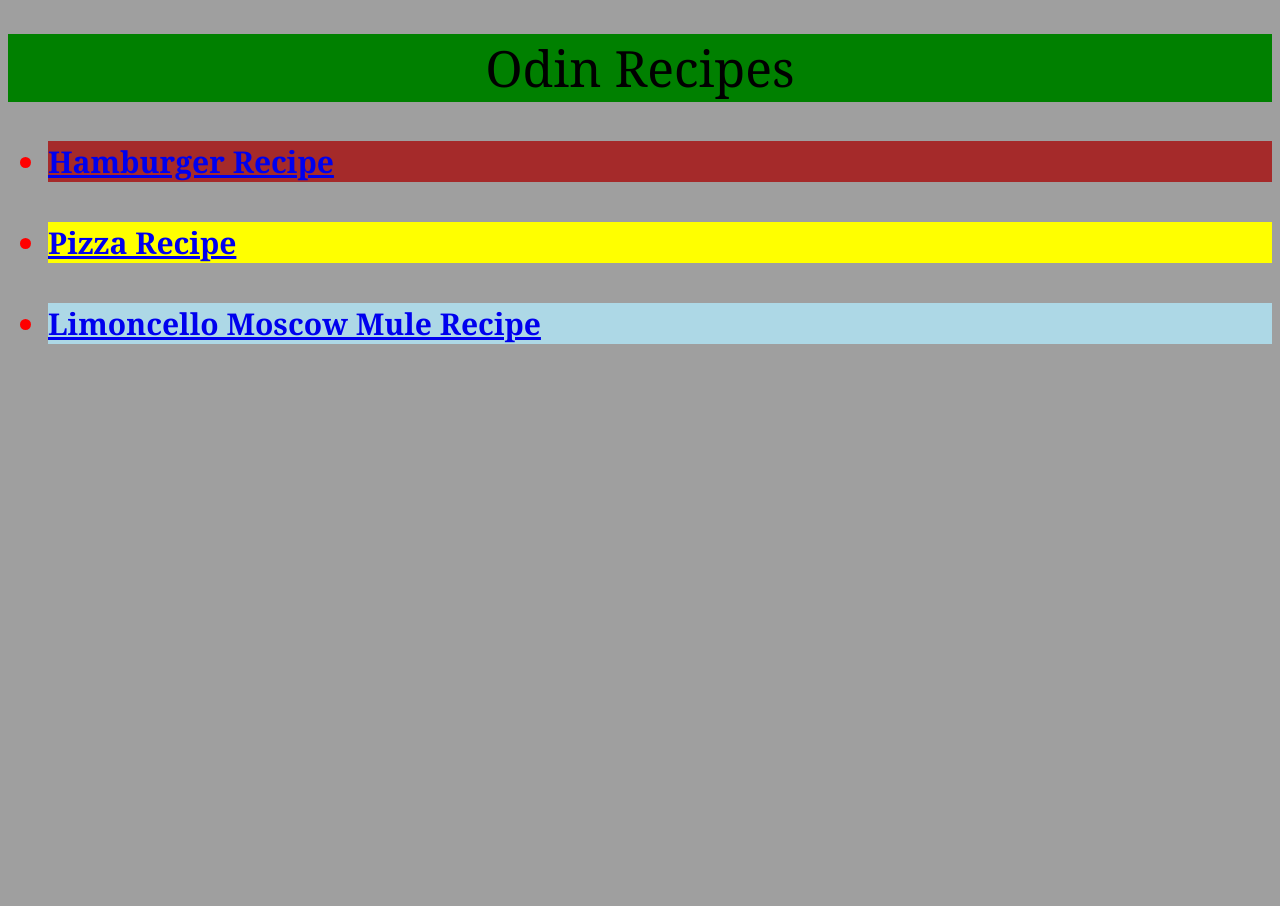
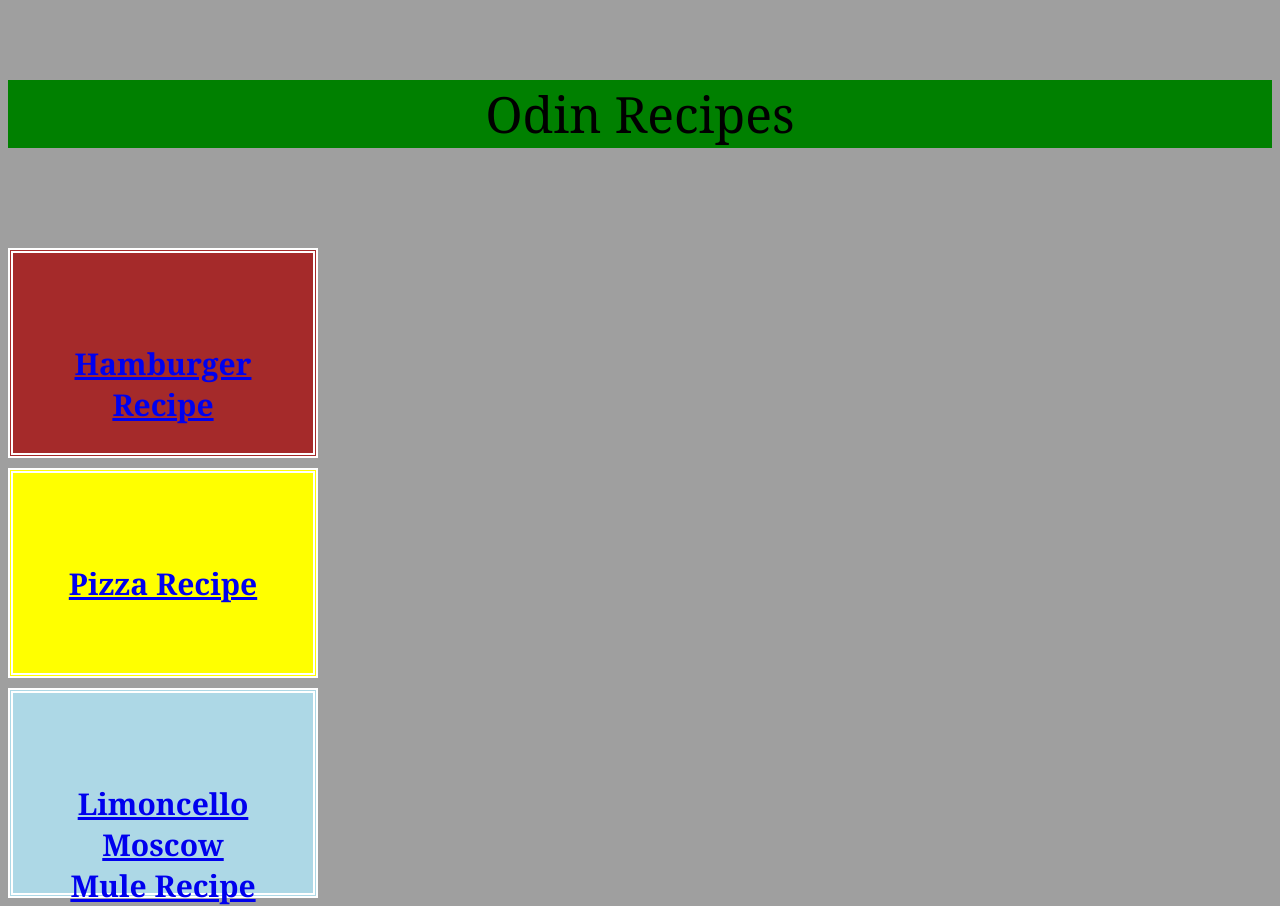
Before and after one commit to thi-gs/odin-recipes, a plain HTML site: page index.html in a window 1280 px wide. Before the commit the page ends 800 px from the top, so only its background shows below. Drawn offline with Linux system fonts and the light colour scheme.

Commit message:
Add CSS to 'index.html'
Applied tools learned on 'the box model' classes.

```diff
--- a/index.html
+++ b/index.html
@@ -8,11 +8,11 @@
 
     <body>
         <h1>Odin Recipes</h1>
-            <div><ul>
-                <div class="hamburg"><li><h4><a href="recipes/hamburger.html">Hamburger Recipe</a></h4></li></div>
-                <div class="pizza"><li><h4><a href="recipes/pizza.html">Pizza Recipe</a></h4></li></div>
-                <div class="drink"><li><h4><a href="recipes/moscow-mule.html">Limoncello Moscow Mule Recipe</a></h4></li></div>
-            </ul></div>
+
+                <div class="hamburg"><h4><a href="recipes/hamburger.html">Hamburger Recipe</a></h4></div>
+                <div class="pizza"><h4><a href="recipes/pizza.html">Pizza Recipe</a></h4></div>
+                <div class="drink"><h4><a href="recipes/moscow-mule.html">Limoncello Moscow Mule Recipe</a></h4></div>
+
 
     </body>
 </html>
--- a/style.css
+++ b/style.css
@@ -8,21 +8,42 @@ h1 {
     text-align: center;
     background-color: green;
     font-weight: 400;
+    margin-top: 80px;
+    margin-bottom: 100px;;
 }
 
 div {
     font-size: 30px;
-    color: red;
 }
 
 .hamburg {
     background-color: brown;
+    border: 5px double white;
+    display: block;
+    text-align: center;
+    margin-bottom: 10px;
+    padding: 50px;
+    height: 100px;
+    width: 200px;
 }
 
 .pizza {
     background-color: yellow;
+    border: 5px double white;
+    display: block;
+    text-align: center;
+    margin-bottom: 10px;
+    padding: 50px;
+    height: 100px;
+    width: 200px;
 }
 
 .drink {
     background-color: lightblue;
+    border: 5px double white;
+    display: block;
+    text-align: center;
+    padding: 50px;
+    height: 100px;
+    width: 200px;
 }
```
